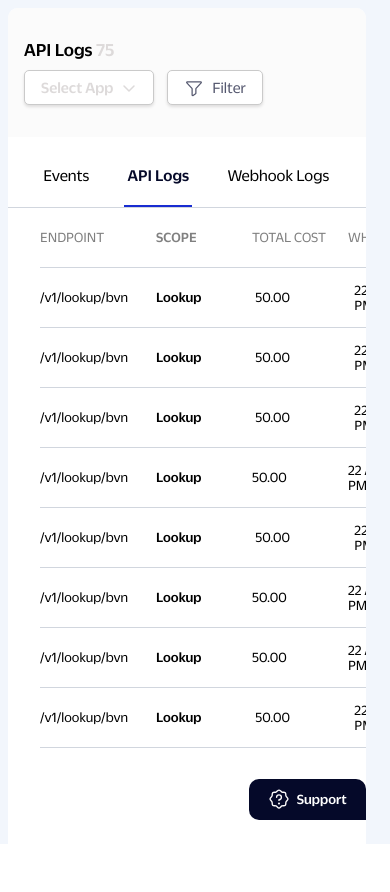
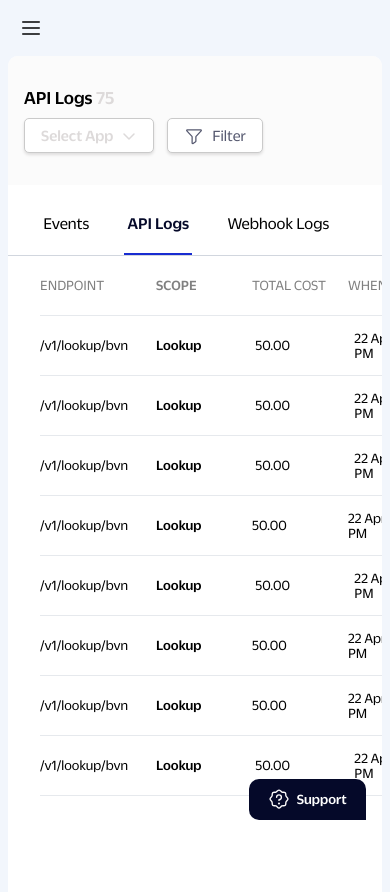
Before and after one commit to ugwustanley/mono, a React (Create React App) app: page / in a window 390 px wide. Before the commit the page ends 844 px from the top, so only its background shows below. Built offline with nearby package versions, Linux system fonts and the light colour scheme.

Commit message:
fixed space issue

```diff
--- a/src/components/ApiLog/ApiLog.scss
+++ b/src/components/ApiLog/ApiLog.scss
@@ -7,7 +7,7 @@
     justify-content:space-between;
     height:60px;
     align-items:center;
-    border-bottom:1px solid rgba(209,214,222,1);
+    border-bottom:1px solid rgba(209, 214, 222, 0.534);
     @media(max-width:600px){
         width:fit-content;
         overflow:visible;
--- a/src/components/SideBar/SideBar.js
+++ b/src/components/SideBar/SideBar.js
@@ -16,7 +16,7 @@ import Audit from '../../mock/Audit'
 const SideBar = ({showSideBar , setShowSideBar}) => {
   return (
     <nav className={showSideBar? "sidebar":"sidebar sidebar__hide"}>
-        <div className="sidebar__x" onCLick={() => setShowSideBar(false)}>
+        <div className="sidebar__x" onClick={() => setShowSideBar(false)}>
             <X size={24} />
         </div>
         <UserProfileLink />
--- a/src/components/SideBar/SideBar.scss
+++ b/src/components/SideBar/SideBar.scss
@@ -15,6 +15,8 @@
             left:0;
             top:0;
             z-index: 98;
+            transition:all .4s ease-in-out;
+
 
     }
     &__x{
@@ -62,5 +64,9 @@
 }
 
 .sidebar__hide{
-    left:-305px;
+   @media (max-width:800px){
+      left:-305px;
+      transition:left 1s linear;
+      transition:all .4s linear;
+   }
 }
--- a/src/layout/Layout.js
+++ b/src/layout/Layout.js
@@ -1,4 +1,5 @@
 import {useState} from 'react'
+import {List} from 'phosphor-react'
 import SideBar from '../components/SideBar/SideBar'
 import "./Layout.scss"
 
@@ -6,11 +7,17 @@ export default function Layout({ children }) {
 
     const [showSideBar, setShowSideBar] = useState(false)
     return (
-        <div className="Layout">
+        <>
+        <div className="layout">
+            <div className="layout__menu" onClick={() => setShowSideBar(true)}>
+               <List size={24} />
+            </div>
             <SideBar showSideBar={showSideBar} setShowSideBar={setShowSideBar} />
-           <div>
+           <div className="layout__children">
                {children}
            </div>
         </div>
+        <div className={showSideBar? "layout__overlay": ""}></div>
+        </>
     )
 }
--- a/src/layout/Layout.scss
+++ b/src/layout/Layout.scss
@@ -1,6 +1,30 @@
 @import '../styles/index.scss';
-.Layout{
+.layout{
     display:flex;
     background:$col-side-bar;
     position:relative;
+    // height:inherit;
+    // background:red;
+    @media (max-width: 800px) {
+        // display:block;
+        // overflow:visible;
+        // height:auto;
+    }
+
+    &__menu{
+        position:absolute;
+        left:1.2rem;
+        top:1rem;
+        cursor:pointer;
+    }
 }
+
+.layout__overlay{
+    width:100vh;
+    height:100vh;
+    position:fixed;
+    top:0;
+    left:0;
+    background:rgba(128, 124, 124, 0.836);
+    z-index:97;
+}
--- a/src/pages/AuditLogs/AuditLogs.scss
+++ b/src/pages/AuditLogs/AuditLogs.scss
@@ -12,11 +12,11 @@
 
 @media (max-width: 800px){
     .auditlogs{
-        width:calc(100vw  - 2rem);
+        width:calc(100vw  - 1rem);
         overflow-y: visible;
 
         margin:0 .5rem;
-        margin-top:.5rem;
+        margin-top:3.5rem;
        // overflow: hidden;
     }
 }
```
